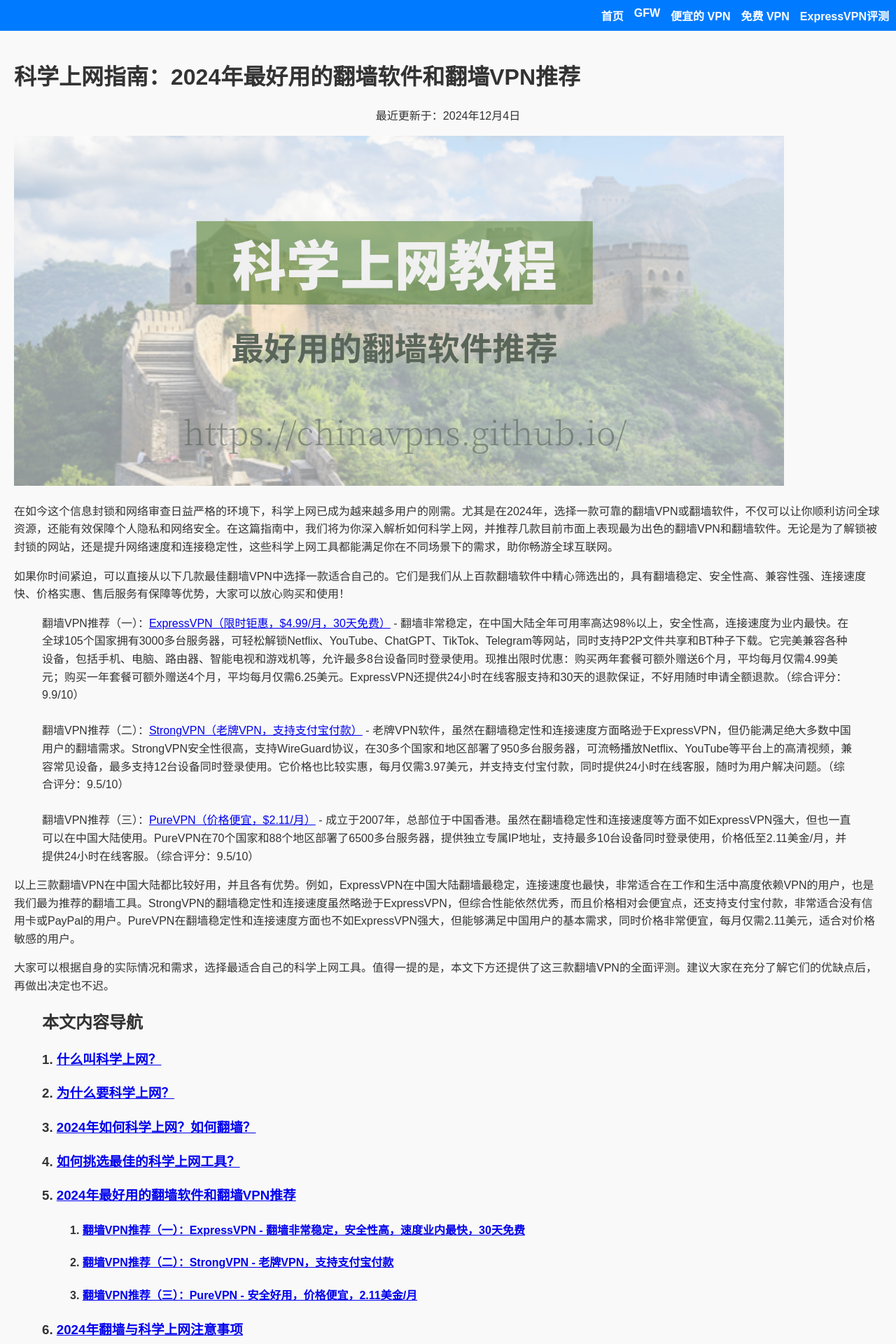
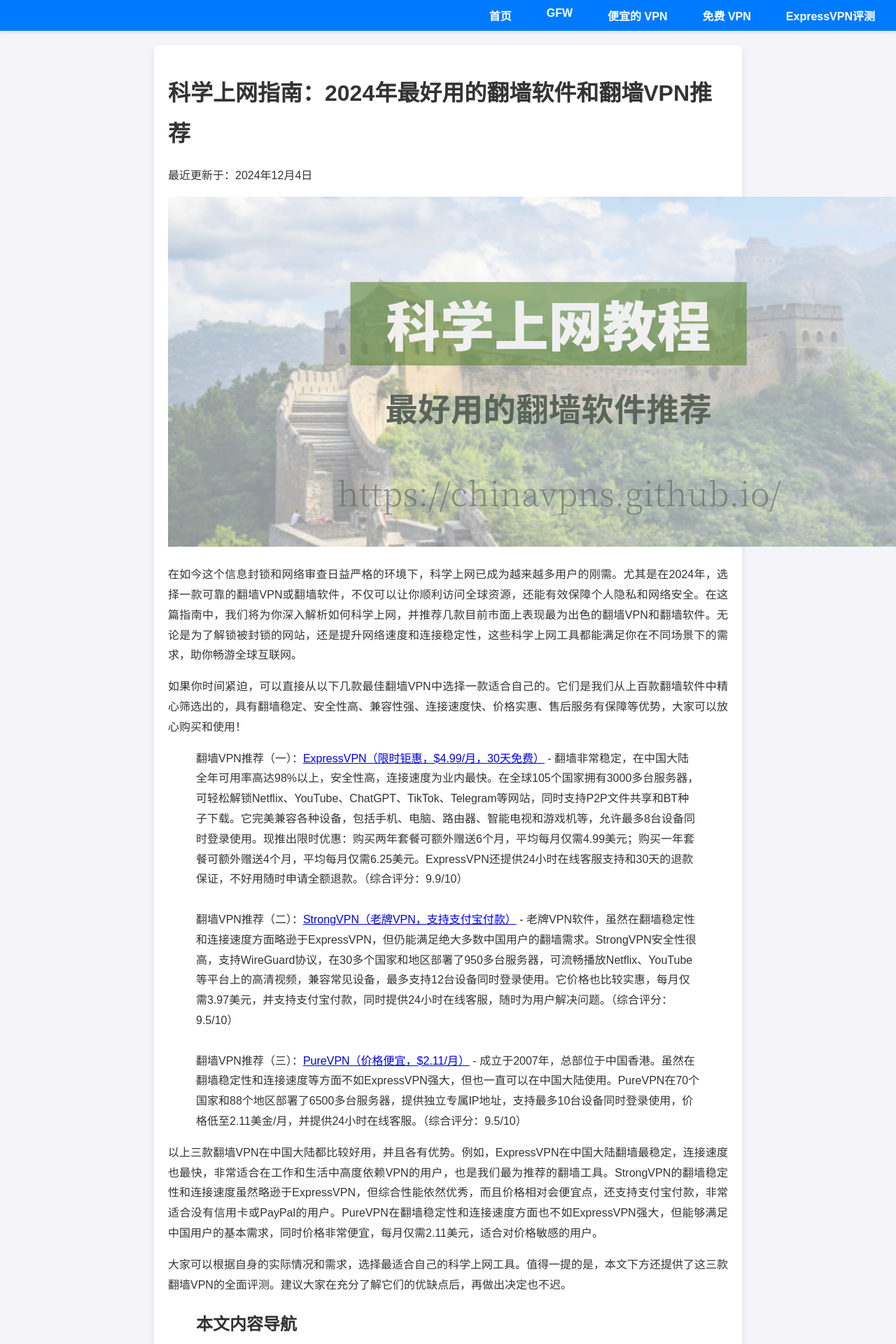
Before and after one commit to chinavpns/chinavpns.github.io, a Jekyll site: the page built from index.md, in a window 1280 px wide. Shown: the top 1920 px of the page at 70% size. Built offline with Jekyll 4.4.1, drawn with Linux system fonts in a browser that asks for light colours.

Commit message:
Update styles.css

```diff
--- a/assets/css/styles.css
+++ b/assets/css/styles.css
@@ -3,14 +3,15 @@
     font-family: Arial, sans-serif;
     margin: 0;
     padding: 0;
-    background-color: #f9f9f9;
+    background-color: #f4f4f9;
     color: #333;
 }
 
 /* 导航栏样式 */
 header nav {
     background-color: #007bff;
-    padding: 10px;
+    padding: 10px 15px;
+    box-shadow: 0 2px 4px rgba(0, 0, 0, 0.1);
 }
 
 header nav ul.nav {
@@ -18,35 +19,50 @@
     margin: 0;
     padding: 0;
     display: flex;
-    justify-content: flex-end; /* 将导航项靠右对齐 */
-    gap: 15px;
+    justify-content: flex-end; /* 右对齐导航栏 */
+    gap: 20px;
 }
 
 header nav ul.nav li a {
     text-decoration: none;
     color: white;
     font-weight: bold;
+    padding: 10px 15px; /* 增加点击区域 */
+    transition: background-color 0.3s;
 }
 
 header nav ul.nav li a:hover {
-    text-decoration: underline;
+    background-color: rgba(255, 255, 255, 0.2); /* 添加悬停效果 */
 }
 
-/* 正文样式 */
+/* 正文部分 */
 main {
+    max-width: 800px; /* 限制正文最大宽度 */
+    margin: 20px auto; /* 自动居中 */
     padding: 20px;
-    line-height: 1.6;
+    background-color: #ffffff;
+    border-radius: 8px;
+    box-shadow: 0 4px 10px rgba(0, 0, 0, 0.1); /* 添加阴影效果 */
+    line-height: 1.8; /* 提高行间距 */
 }
 
-main h1, main h2, main h3 {
-    color: #333;
-    margin-bottom: 10px;
+/* 正文段落 */
+p {
+    margin-bottom: 15px;
+    text-align: justify; /* 两端对齐 */
 }
 
+h1, h2, h3 {
+    color: #333;
+    margin-bottom: 15px;
+}
+
+/* 页脚样式 */
 footer {
     text-align: center;
+    margin-top: 20px;
+    font-size: 14px;
     background-color: #333;
     color: white;
     padding: 10px 0;
-    margin-top: 20px;
 }
```
